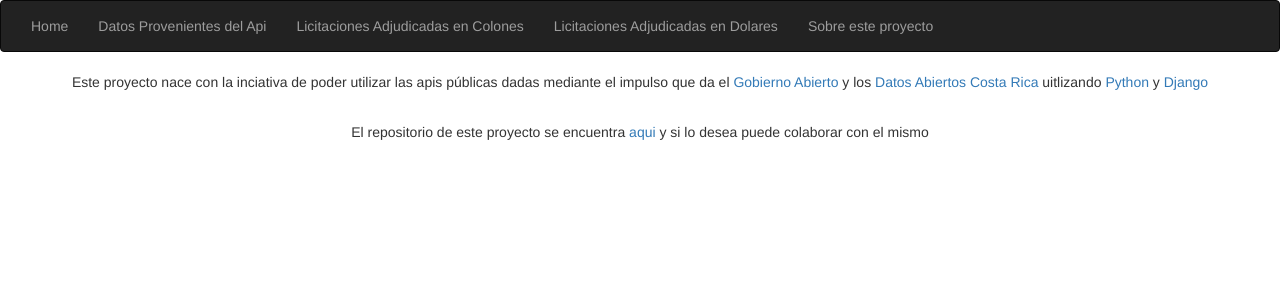
After one commit to alegambo/Datos_Abiertos, a Django app: page /information/ in a window 1280 px wide. The commit adds this page. Shown: the top 300 px of the page. Run offline with Django 3.2, Linux system fonts and the light colour scheme; parts of the project's set-up code (start-up, migrations or seed data) failed here and were passed over; some libraries are stand-ins or nearby versions.

Commit message:
Adding Information.html

```diff
--- a/requirements.txt
+++ b/requirements.txt
@@ -1,6 +1,9 @@
 certifi==2019.3.9
 chardet==3.0.4
+dj-database-url==0.5.0
 Django==2.2
+django-heroku==0.3.1
+gunicorn==19.9.0
 idna==2.8
 numpy==1.16.2
 pandas==0.24.2
@@ -11,3 +14,4 @@ requests==2.21.0
 six==1.12.0
 sqlparse==0.3.0
 urllib3==1.24.1
+whitenoise==4.1.2
--- a/src/app_licitaciones/templates/base.html
+++ b/src/app_licitaciones/templates/base.html
@@ -22,6 +22,7 @@
             <li><a href="{% url 'allData' %}">Datos Provenientes del Api</a></li>
             <li><a href="{% url 'colones' %}">Licitaciones Adjudicadas en Colones</a></li>
             <li><a href="{% url 'dolars' %}"> Licitaciones Adjudicadas en Dolares </a></li>
+            <li><a href="{% url 'information' %}"> Sobre este proyecto </a></li>
         </ul>
     </div>
 </nav>
--- a/src/app_licitaciones/templates/index.html
+++ b/src/app_licitaciones/templates/index.html
@@ -8,7 +8,7 @@
     <p> Trabajando con las <a
             href="http://datosabiertos.presidencia.go.cr/dataviews/112440/licitaciones-adjudicadas-de-las-instituciones-publicas-para-el-periodo-2014-2015/">
         Apis de licitaciones</a> <br><br>
-        Basado en el Trabajo que han Venido realizando <a href="https://github.com/ronnyhdez"> Ronny Hernandez </a> y <a
+        Basado en el Trabajo en R que han Venido realizando <a href="https://github.com/ronnyhdez"> Ronny Hernandez </a> y <a
                 href="https://github.com/ecamo19"> Erick Calderon</a> el cual se puede ver en <a
                 href="https://github.com/datos-abiertos-cr">en este perfil de git hub</a>
     </p>
--- /dev/null
+++ b/src/app_licitaciones/templates/information.html
@@ -0,0 +1,15 @@
+{% extends 'base.html' %}
+
+{% block content%}
+
+<div align="center">
+    <p>Este proyecto nace con la inciativa de poder utilizar las apis públicas dadas mediante el impulso que da el <a
+            href="http://www.gobiernoabierto.go.cr/"> Gobierno Abierto</a> y los <a
+            href="http://datosabiertos.presidencia.go.cr/home"> Datos Abiertos Costa Rica</a> uitlizando <a
+            href="https://www.python.org/">Python</a> y <a
+            href="https://www.djangoproject.com/">Django</a> </p> <br>
+    <p>El repositorio de este proyecto se encuentra <a href=" https://github.com/alegambo/Datos_Abiertos"> aqui </a> y si lo desea puede colaborar con el mismo </p>
+
+</div>
+
+{% endblock %}
--- a/src/app_licitaciones/urls.py
+++ b/src/app_licitaciones/urls.py
@@ -1,10 +1,11 @@
 from django.urls import path
-from app_licitaciones.views import get_data_colones, get_data_dolar, load_index, get_all_data
+from app_licitaciones.views import get_data_colones, get_data_dolar, load_index, get_all_data, load_information
 
 urlpatterns = [
     path('', load_index, name='index'),
     path('allData/', get_all_data, name='allData'),
     path('DatosDolar/', get_data_dolar, name='dolars'),
     path('DatosColones/', get_data_colones, name='colones'),
+    path('information/', load_information, name='information'),
 
 ]
--- a/src/app_licitaciones/views.py
+++ b/src/app_licitaciones/views.py
@@ -55,3 +55,12 @@ def load_index(request):
     :return: Render index.html
     """
     return render(request, 'index.html')
+
+
+def load_information(request):
+    """
+    This function render the information.html
+    :param request:
+    :return: Render information.html
+    """
+    return render(request, 'information.html')
```
